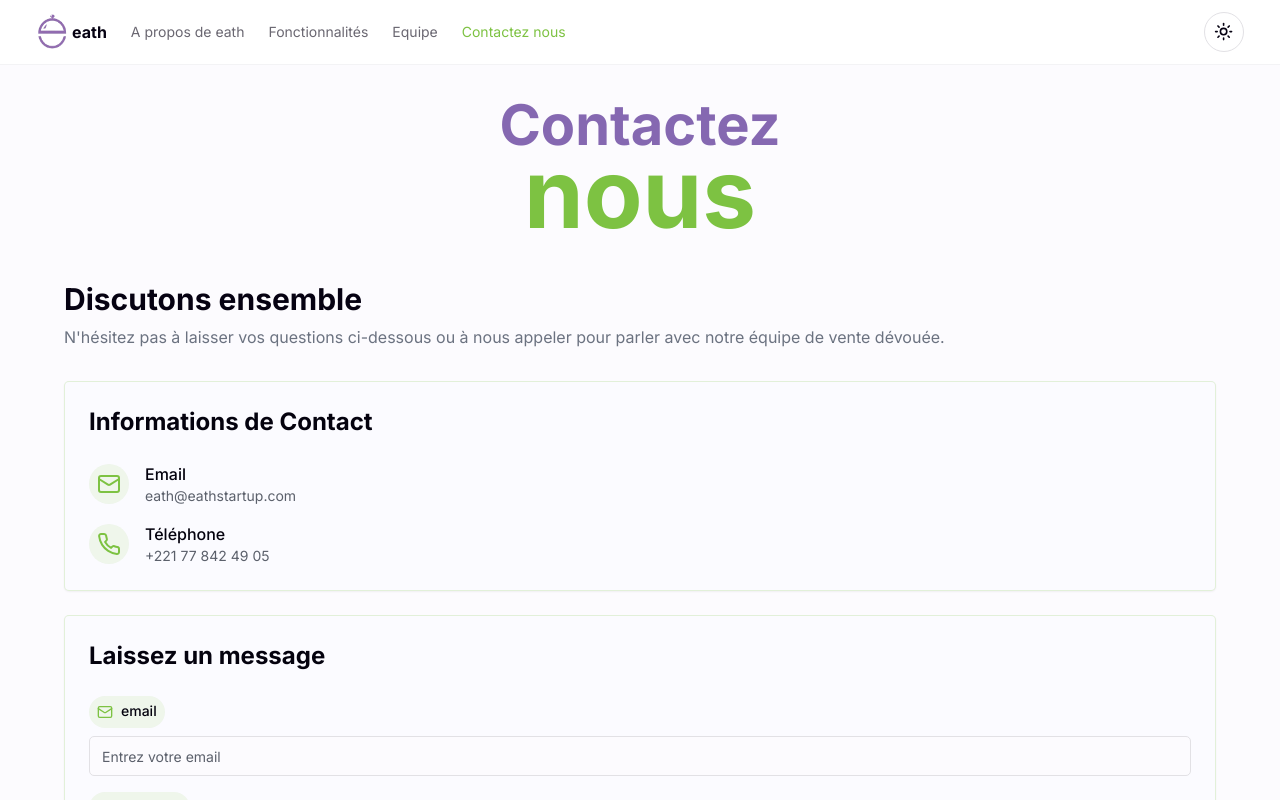
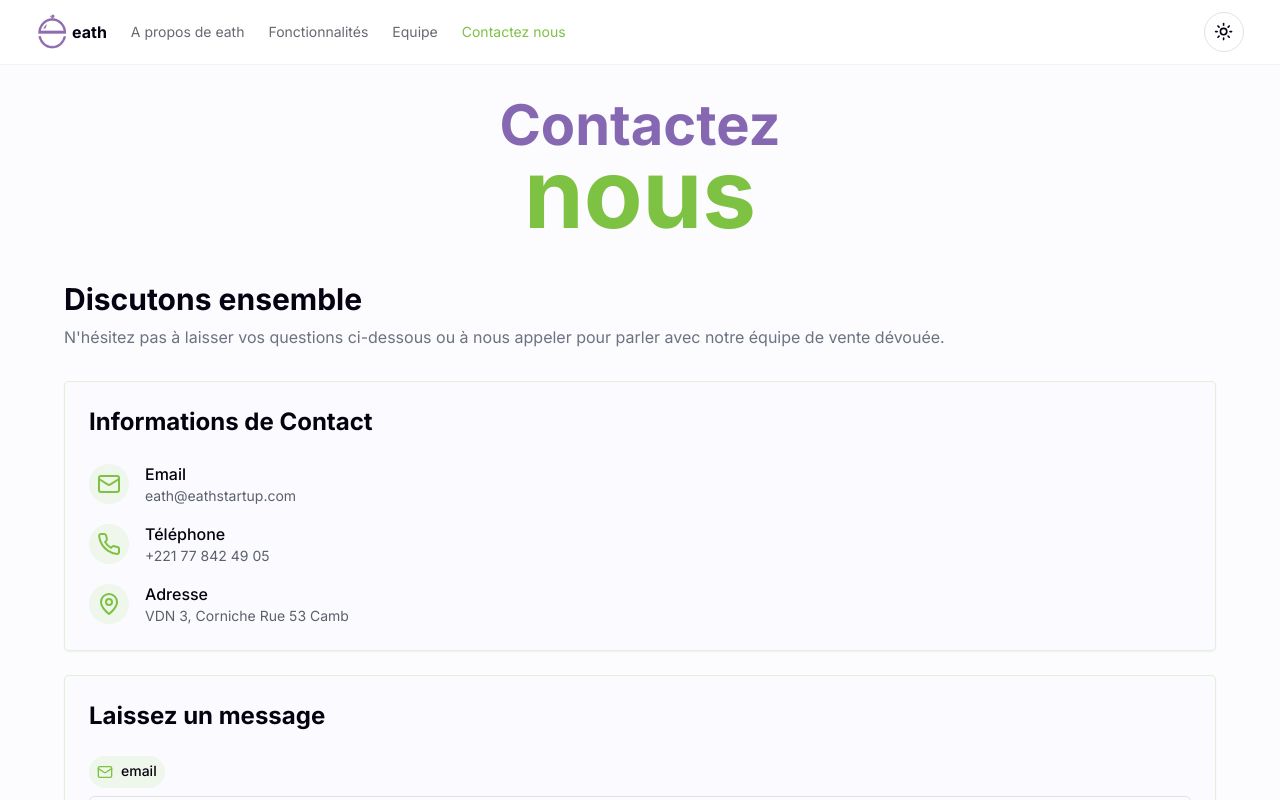
Before and after one commit to salifbiaye/eath, a Next.js app: page /contact in a window 1280 px wide. Shown: the top 800 px of the page. Built offline with nearby package versions, Linux system fonts and the light colour scheme.

Commit message:
add location

```diff
--- a/app/contact/page.tsx
+++ b/app/contact/page.tsx
@@ -12,7 +12,7 @@ import emailjs from 'emailjs-com';
 import {NextResponse} from "next/server";
 import {toast} from "sonner";
 import {useState} from "react";
-import {Loader2, Mail, MapPin, Phone, Send} from "lucide-react";
+import {Loader2, Locate, LocateFixedIcon, LocateIcon, Mail, MapPin, Phone, Send} from "lucide-react";
 export default function ContactUs() {
   const [isLoading, setIsLoading] = useState(false);
   const onSubmit = (e: React.FormEvent<HTMLFormElement>) => {
@@ -110,6 +110,15 @@ export default function ContactUs() {
                     <p className="text-sm text-muted-foreground">+221 77 842 49 05</p>
                   </div>
                 </div>
+                <div className="flex items-center space-x-4">
+                  <div className="p-2 rounded-full bg-primary/10">
+                    <MapPin className="h-6 w-6 text-primary"/>
+                  </div>
+                  <div>
+                    <p className="font-medium">Adresse</p>
+                    <p className="text-sm text-muted-foreground">VDN 3, Corniche Rue 53 Camb</p>
+                  </div>
+                </div>
                 {/*<div className="flex items-center space-x-4">*/}
                 {/*  <div className="p-2 rounded-full bg-primary/10">*/}
                 {/*    <MapPin className="h-6 w-6 text-primary"/>*/}
```
